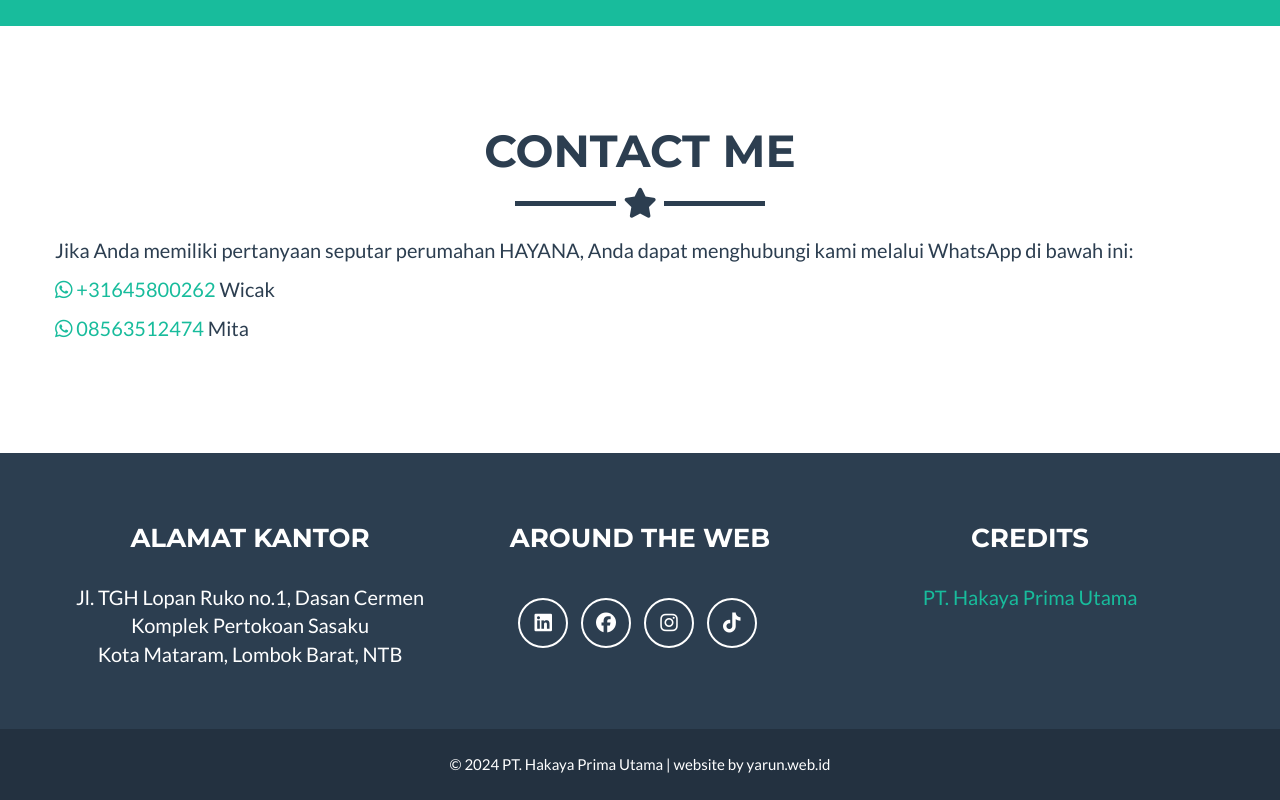
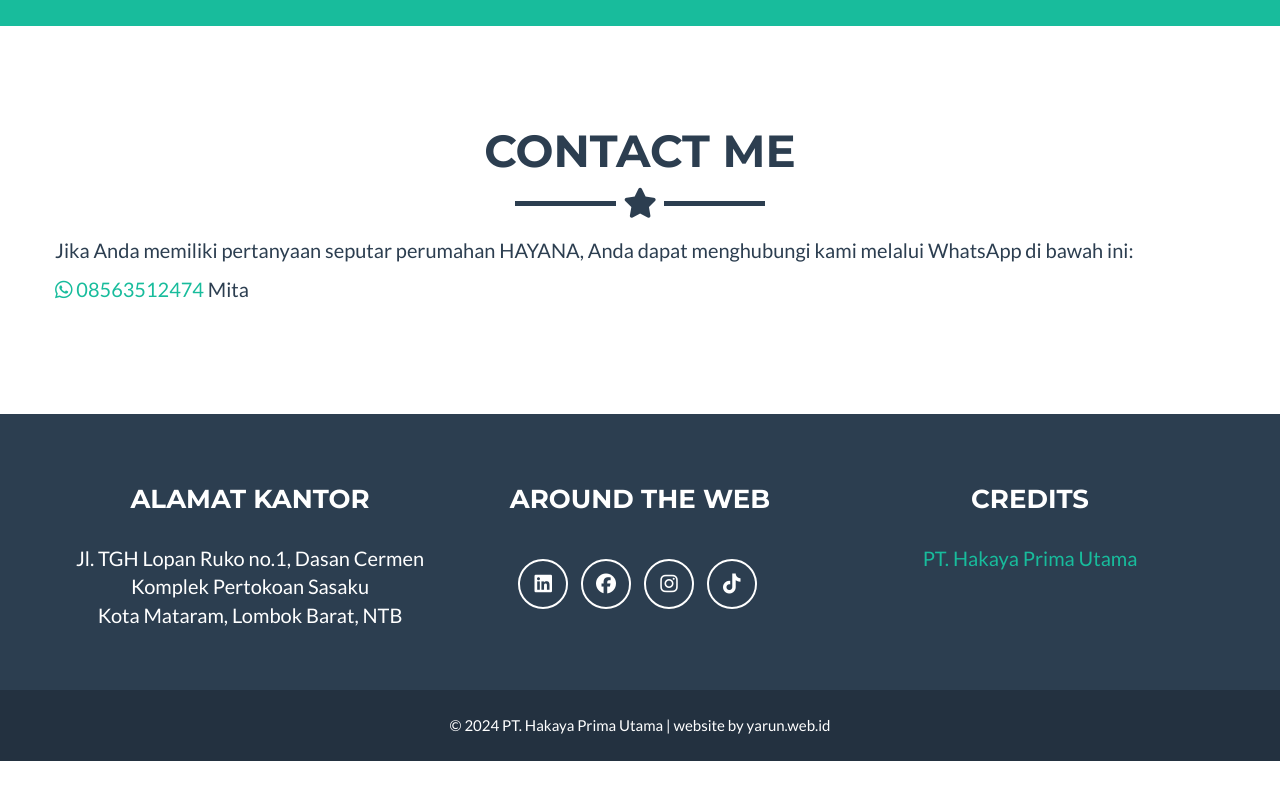
Before and after one commit to hayanaresidence/hayanaresidence.github.io, a plain HTML site: page index.html in a window 1280 px wide. Shown: the part 2214-3014 px from the top of the page. After the commit the page ends 2975 px from the top, so only its background shows below. Drawn offline with nearby package versions, Linux system fonts and the light colour scheme.

Commit message:
update contact me

```diff
--- a/index.html
+++ b/index.html
@@ -231,9 +231,6 @@
 		</div>
 		<div class="row">
             <p>Jika Anda memiliki pertanyaan seputar perumahan HAYANA, Anda dapat menghubungi kami melalui WhatsApp di bawah ini:</p>
-				<p>
-					<a href="https://api.whatsapp.com/send?phone=31645800262&text=Halo%2C%20saya%20ingin%20bertanya%20seputar%20perumahan%20HAYANA%3A%0A%0A"><i class="fab fa-whatsapp"></i> +31645800262</a>  Wicak
-				</p>
 
 				<p>
                     <a href="https://api.whatsapp.com/send?phone=628563512474&text=Halo%2C%20saya%20ingin%20bertanya%20seputar%20perumahan%20HAYANA%3A%0A%0A"><i class="fab fa-whatsapp"></i> 08563512474</a>  Mita<br>
```
